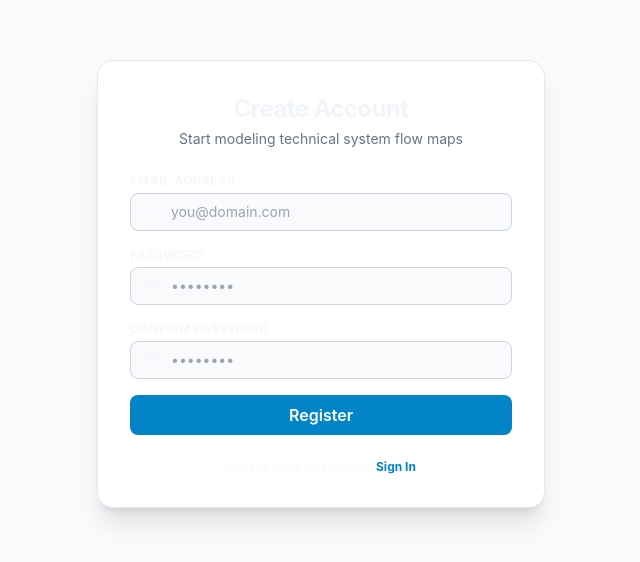
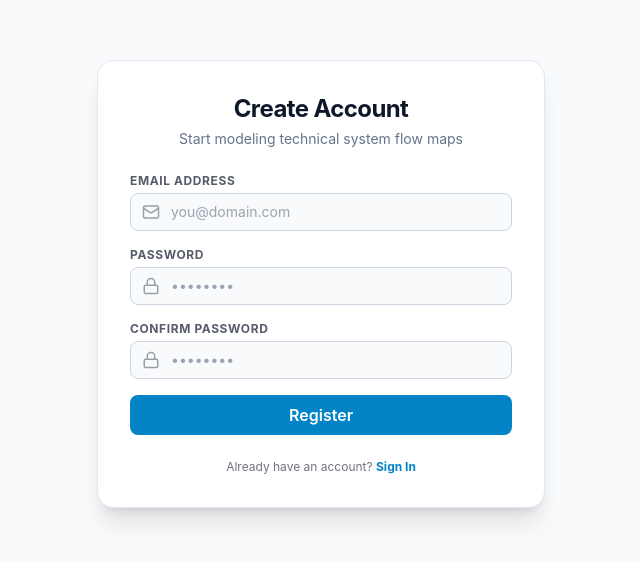
Before and after one commit to Aarthynagarajan/Map-generator, a React (Vite) app in the folder frontend/: page /register in a window 1280 px wide. Shown: the part 116-678 px from the top of the page, without its empty margins (319-959 px from the left). Built offline with nearby package versions, Linux system fonts and the light colour scheme.

Commit message:
fix(login): remove hardcoded body theme style leak in index.html, enable tailwind class selector darkMode, and specify explicit input text colors

```diff
--- a/frontend/index.html
+++ b/frontend/index.html
@@ -6,7 +6,7 @@
     <meta name="viewport" content="width=device-width, initial-scale=1.0" />
     <title>AI Process Map Generator</title>
   </head>
-  <body class="bg-slate-900 text-slate-100 min-h-screen antialiased">
+  <body class="min-h-screen antialiased">
     <div id="root"></div>
     <script type="module" src="/src/main.tsx"></script>
   </body>
--- a/frontend/src/index.css
+++ b/frontend/src/index.css
@@ -9,6 +9,7 @@ body {
     sans-serif;
   -webkit-font-smoothing: antialiased;
   -moz-osx-font-smoothing: grayscale;
+  @apply bg-slate-50 dark:bg-slate-900 text-slate-900 dark:text-slate-100;
 }
 
 /* React Flow Flow-Dash animation */
--- a/frontend/src/pages/Login.tsx
+++ b/frontend/src/pages/Login.tsx
@@ -64,7 +64,7 @@ export const Login = () => {
                 value={email}
                 onChange={(e) => setEmail(e.target.value)}
                 placeholder="you@domain.com"
-                className="w-full bg-slate-50 dark:bg-slate-900 border border-slate-300 dark:border-slate-700 rounded-lg pl-10 pr-4 py-2 text-sm focus:outline-none focus:border-brand-500"
+                className="w-full bg-slate-50 dark:bg-slate-900 border border-slate-300 dark:border-slate-700 rounded-lg pl-10 pr-4 py-2 text-sm focus:outline-none focus:border-brand-500 text-slate-900 dark:text-slate-100"
               />
             </div>
           </div>
@@ -81,7 +81,7 @@ export const Login = () => {
                 value={password}
                 onChange={(e) => setPassword(e.target.value)}
                 placeholder="••••••••"
-                className="w-full bg-slate-50 dark:bg-slate-900 border border-slate-300 dark:border-slate-700 rounded-lg pl-10 pr-4 py-2 text-sm focus:outline-none focus:border-brand-500"
+                className="w-full bg-slate-50 dark:bg-slate-900 border border-slate-300 dark:border-slate-700 rounded-lg pl-10 pr-4 py-2 text-sm focus:outline-none focus:border-brand-500 text-slate-900 dark:text-slate-100"
               />
             </div>
           </div>
--- a/frontend/src/pages/Register.tsx
+++ b/frontend/src/pages/Register.tsx
@@ -66,7 +66,7 @@ export const Register = () => {
                 value={email}
                 onChange={(e) => setEmail(e.target.value)}
                 placeholder="you@domain.com"
-                className="w-full bg-slate-50 dark:bg-slate-900 border border-slate-300 dark:border-slate-700 rounded-lg pl-10 pr-4 py-2 text-sm focus:outline-none focus:border-brand-500"
+                className="w-full bg-slate-50 dark:bg-slate-900 border border-slate-300 dark:border-slate-700 rounded-lg pl-10 pr-4 py-2 text-sm focus:outline-none focus:border-brand-500 text-slate-900 dark:text-slate-100"
               />
             </div>
           </div>
@@ -83,7 +83,7 @@ export const Register = () => {
                 value={password}
                 onChange={(e) => setPassword(e.target.value)}
                 placeholder="••••••••"
-                className="w-full bg-slate-50 dark:bg-slate-900 border border-slate-300 dark:border-slate-700 rounded-lg pl-10 pr-4 py-2 text-sm focus:outline-none focus:border-brand-500"
+                className="w-full bg-slate-50 dark:bg-slate-900 border border-slate-300 dark:border-slate-700 rounded-lg pl-10 pr-4 py-2 text-sm focus:outline-none focus:border-brand-500 text-slate-900 dark:text-slate-100"
               />
             </div>
           </div>
@@ -100,7 +100,7 @@ export const Register = () => {
                 value={confirmPassword}
                 onChange={(e) => setConfirmPassword(e.target.value)}
                 placeholder="••••••••"
-                className="w-full bg-slate-50 dark:bg-slate-900 border border-slate-300 dark:border-slate-700 rounded-lg pl-10 pr-4 py-2 text-sm focus:outline-none focus:border-brand-500"
+                className="w-full bg-slate-50 dark:bg-slate-900 border border-slate-300 dark:border-slate-700 rounded-lg pl-10 pr-4 py-2 text-sm focus:outline-none focus:border-brand-500 text-slate-900 dark:text-slate-100"
               />
             </div>
           </div>
--- a/frontend/tailwind.config.js
+++ b/frontend/tailwind.config.js
@@ -1,5 +1,6 @@
 /** @type {import('tailwindcss').Config} */
 export default {
+  darkMode: 'class',
   content: [
     "./index.html",
     "./src/**/*.{js,ts,jsx,tsx}",
```
